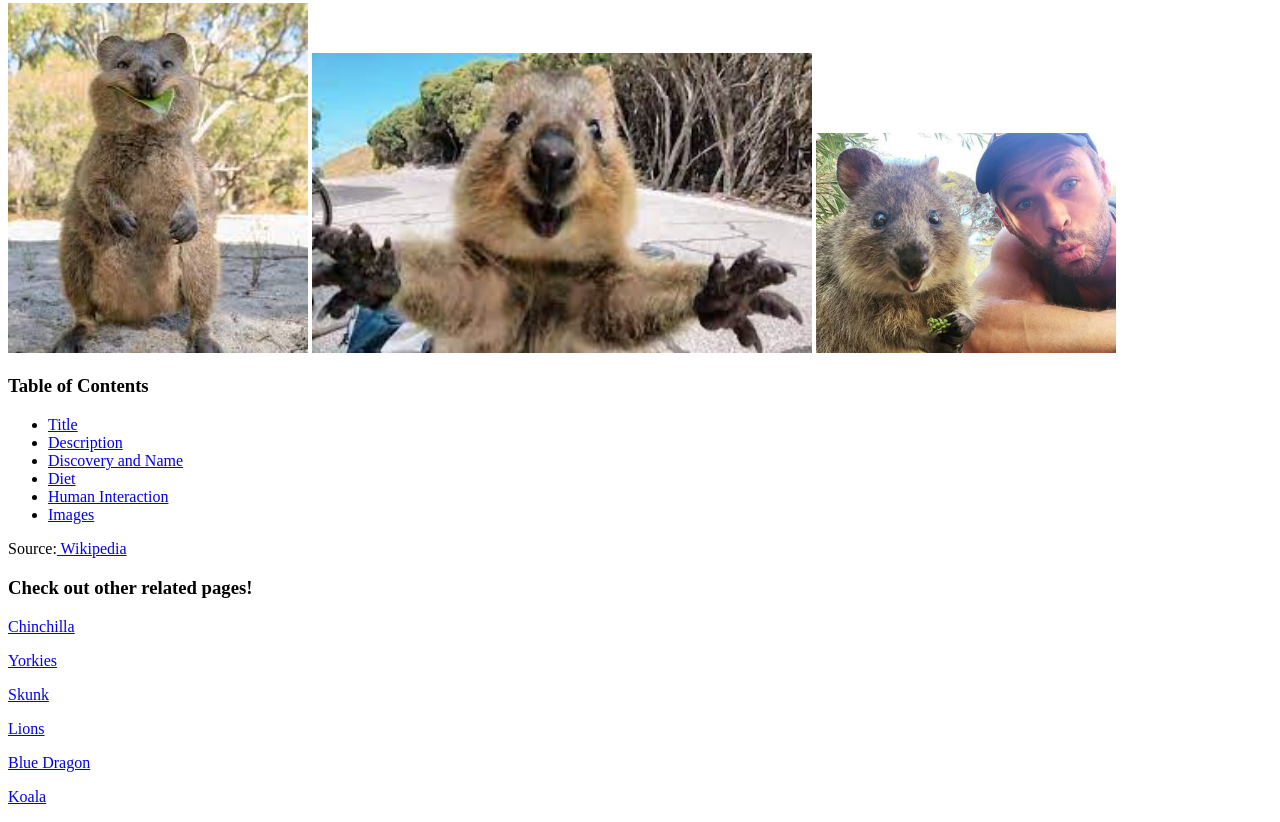
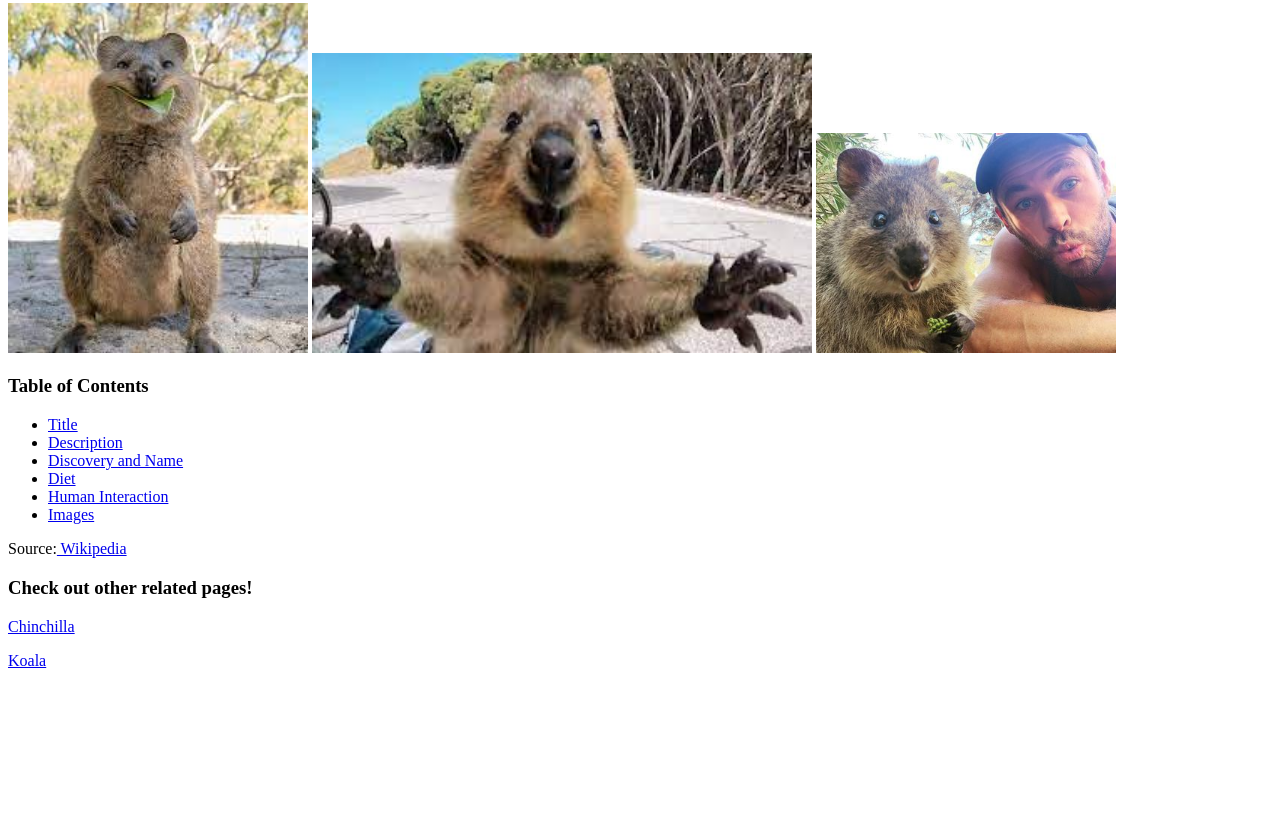
Before and after one commit to bellacoats/bellacoats.github.io, a plain HTML site: page assignments/assignment3.html in a window 1280 px wide. Shown: the part 2019-2841 px from the top of the page. After the commit the page ends 2705 px from the top, so only its background shows below. Drawn offline with Linux system fonts and the light colour scheme.

Commit message:
Update assignment3.html

```diff
--- a/assignments/assignment3.html
+++ b/assignments/assignment3.html
@@ -14,24 +14,24 @@
     <p>The quokka (Setonix brachyurus, /ˈkwɒkə/), also known as the short-tailed scrub wallaby, is a small macropod about the size of a domestic cat. It is the only member of the genus Setonix. Like other marsupials in the macropod family (such as kangaroos and wallabies), the quokka is herbivorous and mainly nocturnal.</P>
     <br>
      <p>Quokkas are found on some smaller islands off the coast of Western Australia, particularly Rottnest Island just off Perth and Bald Island near Albany. Isolated, scattered populations also exist in forest and coastal heath between Perth and Albany. A small colony inhabits a protected area of Two Peoples Bay Nature Reserve, where they co-exist with the critically endangered Gilbert's potoroo.</p>
-<section>
+    </section>
 
 <section id="Description">
 <h2> Description</h2>
 <p>A quokka weighs 2.5 to 5.0 kg (5.5 to 11 lb) and is 40 to 54 cm (16 to 21 in) long with a 25-to-30 cm-long (9.8-to-12 in) tail, which is quite short for a macropod. It has a stocky build, well developed hind legs, rounded ears, and a short, broad head. Its musculoskeletal system was originally adapted for terrestrial bipedal saltation, but over its evolution, its system has been built for arboreal locomotion.[7] Although looking rather like a very small kangaroo, it can climb small trees and shrubs up to 1.5 metres (4 ft 11 in).[8] Its coarse fur is a grizzled brown colour, fading to buff underneath. The quokka is known to live for an average of 10 years.[9] Quokkas are nocturnal animals; they sleep during the day in Acanthocarpus preissii, using the plants' spikes for protection and hiding.</p>
 <p>Quokkas have a promiscuous mating system.[11] After a month of gestation, females give birth to a single baby called a joey. Females can give birth twice a year and produce about 17 joeys during their lifespan.[9] The joey lives in its mother's pouch for six months. Once it leaves the pouch, the joey relies on its mother for milk for two more months and is fully weaned around eight months after birth.[9] Females sexually mature after roughly 18 months.[12] When a female quokka with a joey in her pouch is pursued by a predator, she may drop her baby onto the ground; the joey produces noises which may serve to attract the predator's attention, while the mother escapes.</p>
-<section>
+</section>
 
-<section id="Discovery and Name">
+<section id="DiscoveryAndName">
 <h2>Discovery and Name</h2>
 <p>The quokka was first described by Dutch mariner Samuel Volckertzoon when he wrote of sighting "a wild cat" on Rottnest Island in 1658.[14] In 1696, Dutch explorer Willem de Vlamingh mistook them for giant rats, naming the island 't Eylandt 't Rottenest, which means "the rat nest island" in Dutch.</p>
 <p>The word "quokka" is derived from a Nyungar word, which was probably gwaga.</P>
-<section>
+</section>
 
 <section id="Diet">
 <h2>Diet</h2>
 <p>Like most macropods, quokkas eat many types of vegetation, including grasses, sedges and leaves. A study found that Guichenotia ledifolia, a small shrub species of the family Malvaceae, is one of the quokka's favoured foods.[20] Rottnest Island visitors are urged to never feed quokkas, in part because eating "human food" such as chips can cause dehydration and malnourishment, both of which are detrimental to the quokka's health.[21] Despite the relative lack of fresh water on Rottnest Island, quokkas do have high water requirements, which they satisfy mostly through eating vegetation. On the mainland, quokkas only live in areas that have 600 mm (24 in) or more of rain per year.[22] The quokkas chew their cud, similar to cows</p>
-<section>
+</section>
 
 <section id="Population">
 <h2>Population</h2>
@@ -40,30 +40,30 @@
 <p>An estimated 4,000 quokkas live on the mainland, with nearly all mainland populations being groups of fewer than 50, although one declining group of over 700 occurs in the southern forest between Nannup and Denmark.[23][25] In 2015, an extensive bushfire near Northcliffe nearly eradicated one of the local mainland populations, with an estimated 90% of the 500 quokkas dying.</p>
 <p>In 2007, the quokka population on Rottnest Island was estimated at between 8,000 and 12,000. Snakes are the quokka's only predator on the island. The population on smaller Bald Island, where the quokka has no predators, is 600–1,000. At the end of summer and into autumn, a seasonal decline of quokkas occurs on Rottnest Island, where loss of vegetation and reduction of available surface water can lead to starvation.</p>
 <p>This species saw the most significant decline from 1930 to the 1990s, when their distribution was reduced by over half (de Tores et al., 2007). The quokka markedly declined in its abundance and distribution in the early 1930s, and this tendency has continued till today. Their presence on the mainland has declined to such an extent that they are only found in small groups in bushland surrounding Perth. The quokka is now listed as vulnerable in accordance with the IUCN criteria.</p>
-<section>
+</section>
 
-<section id="Human Interaction">
+<section id="HumanInteraction">
 <h2>Human Interaction</h2>
 <p>Quokkas have little fear of humans and commonly approach people closely, particularly on Rottnest Island, where they are abundant. Though quokkas are approachable, there are a few dozen cases annually of quokkas biting people, especially children.[28] There are restrictions regarding feeding. It is illegal for members of the public to handle the animals in any way, and feeding, particularly of "human food", is especially discouraged, as they can easily get sick. An infringement notice carrying a A$300 fine can be issued by the Rottnest Island Authority for such an offence.[29] The maximum penalty for animal cruelty is a A$50,000 fine and a five-year prison sentence.[30][31][32] In addition to restrictions on human interactions with Quokkas, they have been tested to be potentially harmful to humans with their high salmonella infection rates, especially in the summer heat. This has been proven and experimented by scientists who have taken blood tests on wild Quokkas on Rottnest Island.</p>
 <p>Quokkas can also be observed at several zoos and wildlife parks around Australia, including Perth Zoo,[36] Taronga Zoo,[37] Wild Life Sydney,[38] and Adelaide Zoo.[39] Physical interaction is generally not permitted without explicit permission from supervising staff.</p>
 <p>Quokka behavior in response to human interaction has been examined in zoo environments. One brief study indicated fewer animals remained visible from the visitor paths when the enclosure was an open or walk-through environment. This may have been due to the quokkas acquiring avoidance behavior of visitors, which the authors propose has implications for stress management in their exhibition to the public.</p>
-<section>
+</section>
 
 <section id="Images">
 <h2>Images</h2>
 <img src="../img/Quokka_funny.jpg" alt="Quokka with a leaf in its mouth" width="300" height="350">
 <img src="../img/Quokka_hug.jpg" alt="Quokka giving a hug" width="500" height="300">
 <img src="../img/Quokka_Selfie.jpg" alt="Selfie with a Quokka" width="300" height="220">
-<section>
+</section>
 
 <h3> Table of Contents</h3>
 <nav Title="Table of Contents">
 <ul>
     <li><a href="#Title">Title</a></li>
     <li><a href="#Description">Description</a></li>
-        <li><a href="#Discovery and Name">Discovery and Name</a></li>
+    <li><a href="#DiscoveryAndName">Discovery and Name</a></li>
     <li><a href="#Diet">Diet</a></li>
-        <li><a href="#Human Interaction">Human Interaction</a></li>
+    <li><a href="#HumanInteraction">Human Interaction</a></li>
     <li><a href="#Images">Images</a></li>
 </ul>
 </nav>
@@ -71,10 +71,6 @@
 
 <h3> Check out other related pages! </h3>
 <p><a href="https://bencunningham2019.github.io/Assignments/assignment3.html">Chinchilla</a></p>
-<p><a href="https://jackdanis.github.io/Assignment_3_Encyclopedia/Assignment3Main.html">Yorkies</a></p>
-<p><a href="https://roccoml.github.io/assignments/assignment3.html">Skunk</a></p>
-<p><a href="https://eleanorkreppein.github.io/Assignments/assignment3.html">Lions</a></p>
-<p><a href="katie-deng.github.io/assignments/assignment-3.html">Blue Dragon</a></p>
 <p><a href="https://ryst4655.github.io/assignment3/assign3.html">Koala</a></p>
 
 </body>
```
Lines whose indentation alone changed are shown as unchanged.
